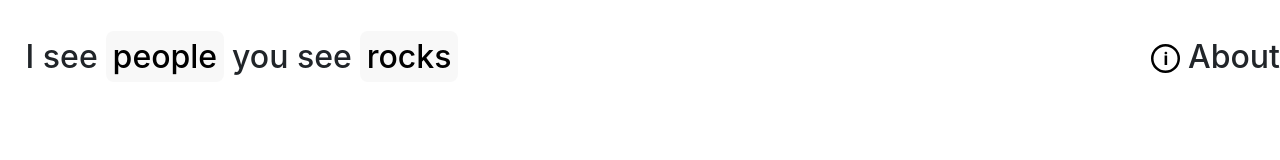
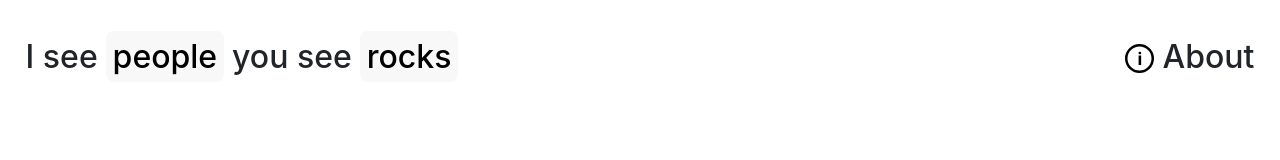
Before and after one commit to 600mt/iseepeopleyouseerocks, a React (Create React App) app: page / in a window 1280 px wide. Shown: the top 160 px of the page. Built offline with nearby package versions, Linux system fonts and the light colour scheme; a web font is replaced by a local one.

Commit message:
la minchia

```diff
--- a/src/Pages/About.js
+++ b/src/Pages/About.js
@@ -54,7 +54,7 @@ export const About = (props) => {
               <Container fluid style={{backgroundColor: 'black'}}>
                       <Row>
                           <div className='col-3'>
-                              <img src={Logo} width='300' height='auto' />
+                              <img src={Logo} width='60%' height='auto' />
                           </div>
                       </Row>
               </Container>
--- a/src/Pages/resources/style.css
+++ b/src/Pages/resources/style.css
@@ -67,6 +67,10 @@ h4
     font-family: "SF-medium";
 }
 
+p {
+    font-size:105%;
+}
+
 .image_dimension
 {
 		width: 100%;
@@ -103,7 +107,7 @@ h4
     background-color:transparent;
     width:auto;
     padding-bottom:0%;
-    padding-right:0%;
+    padding-right:2%;
     padding-top:2%;
     height:3%;
     text-align: right; /* orizzontale */
@@ -269,6 +273,10 @@ mark {
         font-family: "SF-medium";
     }
 
+    p {
+        font-size:65%;
+    }
+
 
     .image_dimension
     {
```
